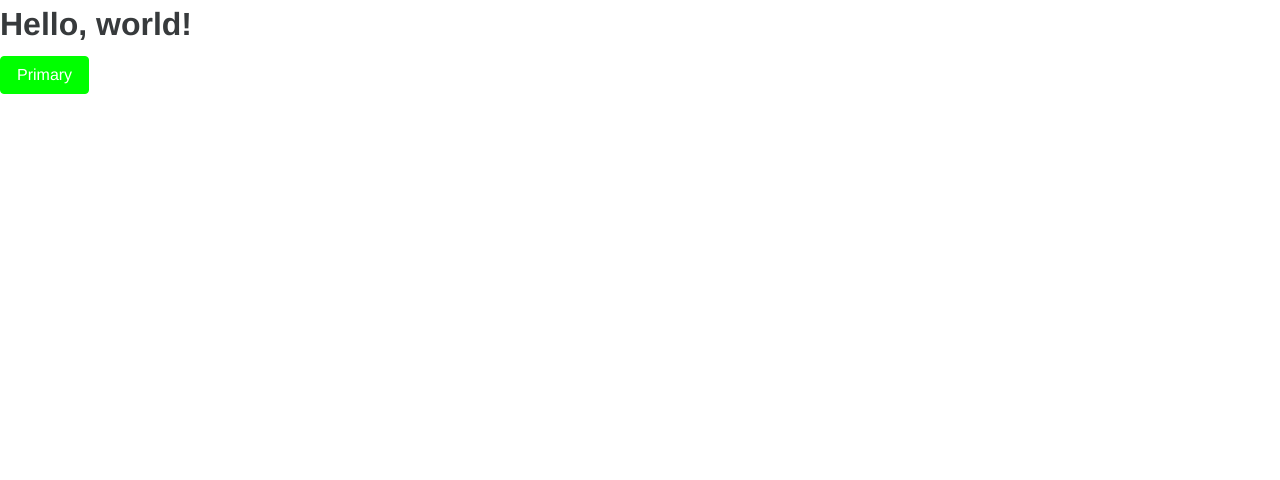
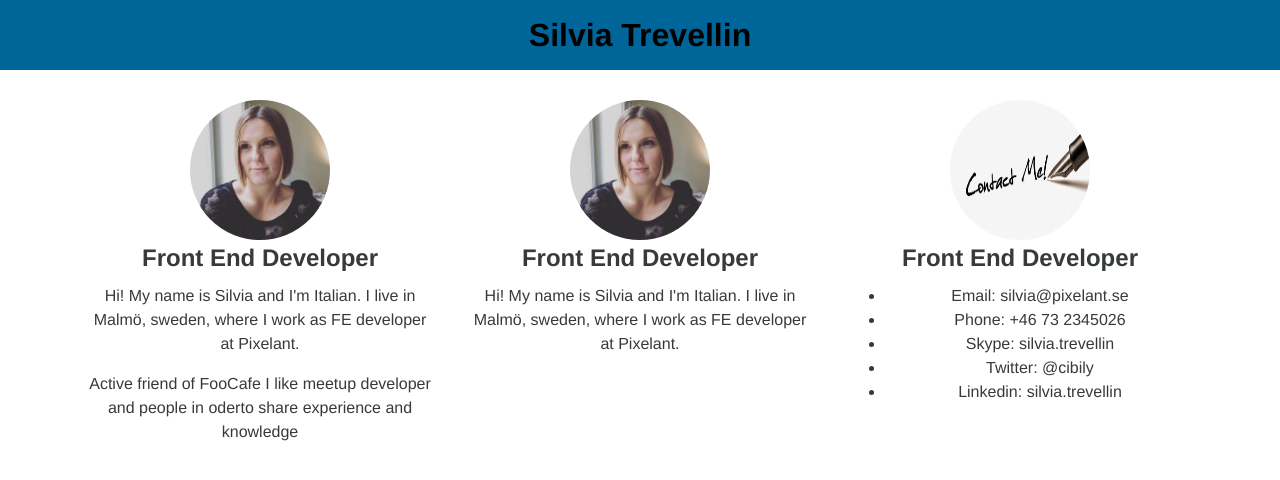
Before and after one commit to cibily/cibily.com, a website: page index.html in a window 1280 px wide. Drawn offline with Linux system fonts and the light colour scheme.

Commit message:
First demo contacts

```diff
--- a/index.html
+++ b/index.html
@@ -11,8 +11,42 @@
 </head>
 <body>
 
-    <h1>Hello, world!</h1>
-    <button type="button" class="btn btn-primary">Primary</button>
+    <div class="wrapper-title">
+	    <div class="container">
+	    	<div class="row">
+	    		<div class="col-md-12">
+	    			<h1>Silvia Trevellin</h1>
+	    		</div>
+	    	</div>
+	    </div>
+	</div>
+	<div class="container marketing">
+		<div class="row">
+			<div class="col-md-4">
+				<img class="img-circle" src="./images/silvia_october_2015.jpg" width="140" height="140">
+				<h2>Front End Developer</h2>
+				<p>Hi! My name is Silvia and I'm Italian. I live in Malmö, sweden, where I work as FE developer at Pixelant.</p>
+				<p>Active friend of FooCafe I like meetup developer and people in oderto share experience and knowledge</p>
+			</div>
+			<div class="col-md-4">
+				<img class="img-circle" src="./images/silvia_october_2015.jpg" width="140" height="140">
+				<h2>Front End Developer</h2>
+				<p>Hi! My name is Silvia and I'm Italian. I live in Malmö, sweden, where I work as FE developer at Pixelant.</p>
+			</div>
+			<div class="col-md-4">
+				<img class="img-circle" src="./images/contactme.jpg" width="140" height="140">
+				<h2>Front End Developer</h2>
+				<ul class="list-unstyled">
+					<li>Email: silvia@pixelant.se</li>
+					<li>Phone: +46 73 2345026</li>
+					<li>Skype: silvia.trevellin</li>
+					<li>Twitter: @cibily</li>
+					<li>Linkedin: silvia.trevellin</li>
+				</ul>
+			</div>
+		</div>
+
+	</div>
 
 </body>
 </html>
--- a/scss/_bootstrap.scss
+++ b/scss/_bootstrap.scss
@@ -15,9 +15,9 @@
 // Core CSS
 @import "../bower_components/bootstrap/scss/reboot";
 // @import "../bower_components/bootstrap/scss/type";
-// @import "../bower_components/bootstrap/scss/images";
+@import "../bower_components/bootstrap/scss/images";
 // @import "../bower_components/bootstrap/scss/code";
-// @import "../bower_components/bootstrap/scss/grid";
+@import "../bower_components/bootstrap/scss/grid";
 // @import "../bower_components/bootstrap/scss/tables";
 // @import "../bower_components/bootstrap/scss/forms";
 @import "../bower_components/bootstrap/scss/buttons";
@@ -30,7 +30,7 @@
 // @import "../bower_components/bootstrap/scss/custom-forms";
 // @import "../bower_components/bootstrap/scss/nav";
 // @import "../bower_components/bootstrap/scss/navbar";
-// @import "../bower_components/bootstrap/scss/card";
+@import "../bower_components/bootstrap/scss/card";
 // @import "../bower_components/bootstrap/scss/breadcrumb";
 // @import "../bower_components/bootstrap/scss/pagination";
 // @import "../bower_components/bootstrap/scss/pager";
@@ -47,7 +47,7 @@
 // @import "../bower_components/bootstrap/scss/modal";
 // @import "../bower_components/bootstrap/scss/tooltip";
 // @import "../bower_components/bootstrap/scss/popover";
-// @import "../bower_components/bootstrap/scss/carousel";
+@import "../bower_components/bootstrap/scss/carousel";
 
 // Utility classes
 // @import "../bower_components/bootstrap/scss/utilities";
--- a/scss/index.scss
+++ b/scss/index.scss
@@ -2,3 +2,25 @@
 // my custom bootstrap
 @import "./variables";
 @import "./bootstrap";
+
+
+
+// my custom style
+
+@mixin wrapper-fluid {
+	background-color: #006699;
+	color: #000;
+}
+
+.wrapper-title {
+	@include wrapper-fluid;
+	text-align: center;
+	height: 70px;
+	line-height: 70px;
+}
+
+.marketing {
+	margin-top: 30px;
+	margin-bottom: 30px;
+	text-align: center;
+}
```
Also changed, not shown: dist/custom.css (added), dist/index.css, images/contactme.jpg (added), images/silvia_october_2015.jpg (added).
